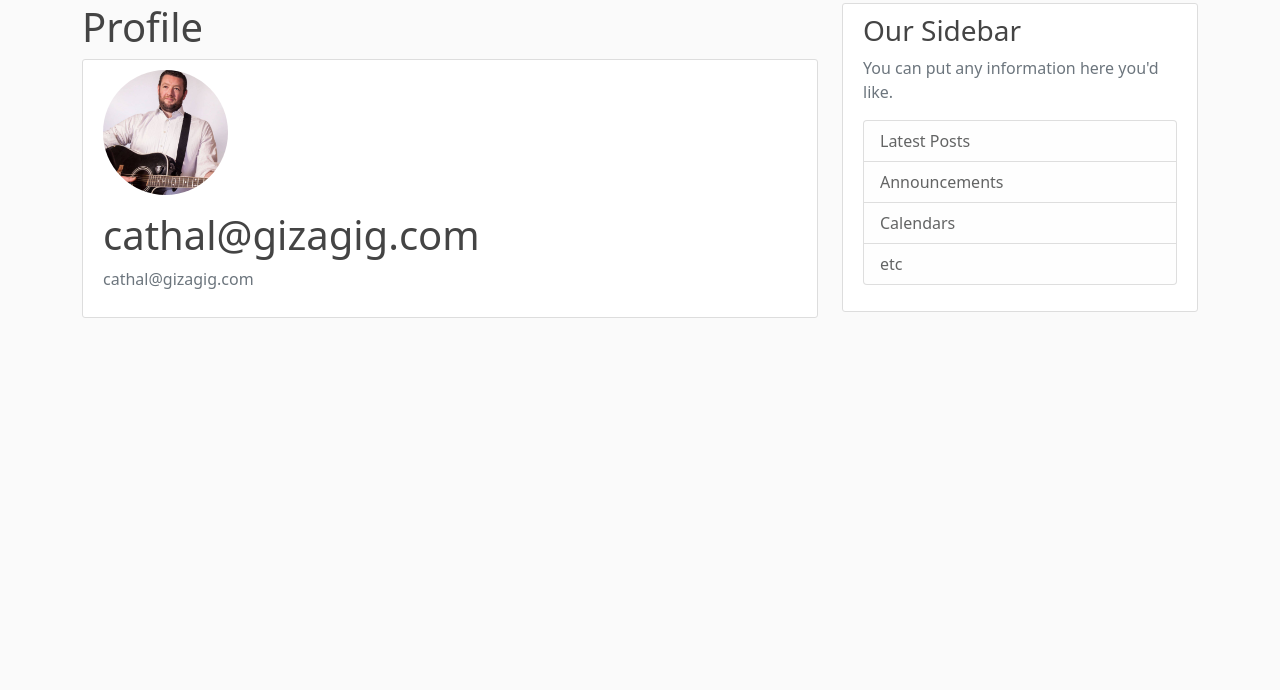
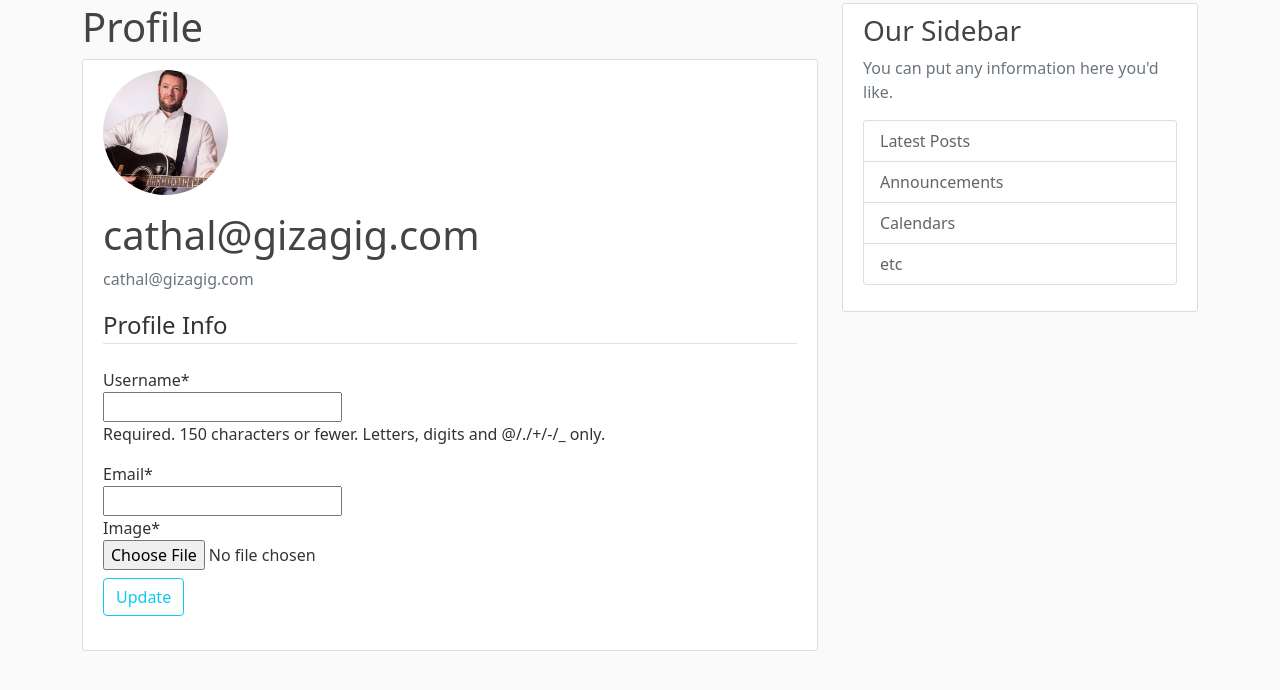
Before and after one commit to CathalDolan/Corey_Blog, a Django app: page /profile/ in a window 1280 px wide. Shown: the part 77-767 px from the top of the page. Run offline with Django 4.2, Linux system fonts and the light colour scheme; a user stored in the database is signed in; data comes from the database, SQL or seed files in the repository; some libraries are stand-ins or nearby versions.

Commit message:
Tut 9.1 0:00: Added two basic forms to the User Profile to allow them updated their details. Both forms combined to look like a single form

```diff
--- a/django_project/users/forms.py
+++ b/django_project/users/forms.py
@@ -3,12 +3,31 @@
 from django import forms
 from django.contrib.auth.models import User
 from django.contrib.auth.forms import UserCreationForm
+from .models import Profile
 
 
-# Adding an email input to the Django's existing UserCreationForm
+# Adding an email input to the Django's existing Django UserCreationForm
 class UserRegisterForm(UserCreationForm):
     email = forms.EmailField()
 
     class Meta:
         model = User
         fields = ['username', 'email', 'password1', 'password2']
+
+
+# Allows the User to update their Username and Email from their Profile page
+# This is combined with ProfileUpdateForm to look like a single form on the front end
+class UserUpdateForm(forms.ModelForm):
+    email = forms.EmailField()
+
+    class Meta:
+        model = User
+        fields = ['username', 'email']
+
+
+# Allows the User to update their profile pic from their Profile page
+# This is combined with UserUpdateForm to look like a single form on the front end
+class ProfileUpdateForm(forms.ModelForm):
+    class Meta:
+        model = Profile
+        fields = ['image']
--- a/django_project/users/templates/users/profile.html
+++ b/django_project/users/templates/users/profile.html
@@ -12,6 +12,23 @@
             <p class="text-secondary">{{ user.email }}</p>
           </div>
         </div>
-        <!-- FORM HERE -->
-      </div>
+
+        <!-- Form for updating profile data by User -->
+        <!-- enctype needed to save images -->
+        <form method="POST" enctype="multipart/form-data">
+          {% csrf_token %}
+          <fieldset class="form-group mb-2">
+              <legend class="border-bottom mb-4">
+                  Profile Info
+              </legend>
+              {{ u_form|crispy }}
+              {{ p_form|crispy }}
+          </fieldset>
+          <div class="form-group">
+              <button class="btn btn-outline-info mb-4" type="submit">
+                  Update
+              </button>
+          </div>
+      </form>
+    </div>
 {% endblock content %}
--- a/django_project/users/views.py
+++ b/django_project/users/views.py
@@ -1,6 +1,6 @@
 from django.shortcuts import render, redirect
 from django.contrib import messages
-from .forms import UserRegisterForm
+from .forms import UserRegisterForm, UserUpdateForm, ProfileUpdateForm
 from django.contrib.auth.decorators import login_required
 
 
@@ -19,7 +19,15 @@ def register(request):
         form = UserRegisterForm()
     return render(request, 'users/register.html', {'form': form})
 
+
 # Login Required is a decorator to ensure the User can't access profile page without being logged in
 @login_required
 def profile(request):
-    return render(request, 'users/profile.html')
+    u_form = UserUpdateForm()
+    p_form = ProfileUpdateForm()
+
+    context = {
+        'u_form': u_form,
+        'p_form': p_form
+    }
+    return render(request, 'users/profile.html', context)
```
